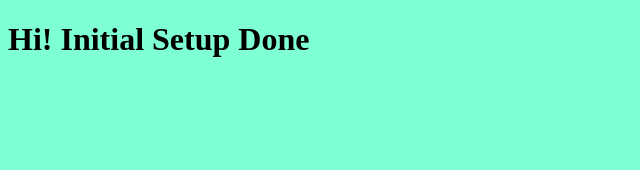
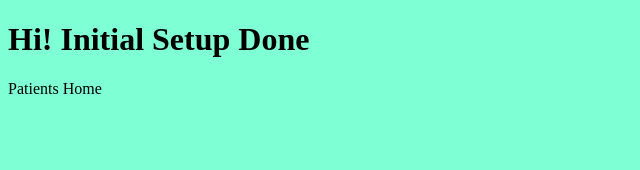
Before and after one commit to fchwpo/patients-client, a React app: page / in a window 1280 px wide. Shown: the top 170 px of the page, without its empty margins (0-640 px from the left). Built offline with nearby package versions, Linux system fonts and the light colour scheme.

Commit message:
Initial Setup - 5

```diff
--- a/package.json
+++ b/package.json
@@ -37,8 +37,10 @@
     "webpack-dev-server": "^3.11.0"
   },
   "dependencies": {
+    "@types/react-router-dom": "^5.1.6",
     "react": "^17.0.1",
     "react-dom": "^17.0.1",
+    "react-router-dom": "^5.2.0",
     "ts-node": "^9.0.0"
   }
 }
--- a/src/components/App.tsx
+++ b/src/components/App.tsx
@@ -1,8 +1,19 @@
 import * as React from "react";
+import {BrowserRouter, Route} from "react-router-dom";
+import { PatientsHome } from "./pages/home";
+import { PatientsListing } from "./pages/listing";
+import { PatientsDesc } from "./pages/desc";
 import './main.scss'
 
 export const App = () => (
-  <h1>
-    Hi! Initial Setup Done
-  </h1>
+  <>
+    <h1>
+      Hi! Initial Setup Done
+    </h1>
+    <BrowserRouter>
+      <Route path="/" exact component={PatientsHome} />
+      <Route path="/patients" exact component={PatientsListing} />
+      <Route path="/patients/:id" exact component={PatientsDesc} />
+    </BrowserRouter>
+  </>
 );
--- /dev/null
+++ b/src/components/pages/desc/index.tsx
@@ -0,0 +1,9 @@
+import * as React from "react"
+
+export const PatientsDesc: React.FC = () => {
+    return (
+        <div>
+            Patient Desc
+        </div>
+    )
+}
--- /dev/null
+++ b/src/components/pages/home/index.tsx
@@ -0,0 +1,9 @@
+import * as React from "react"
+
+export const PatientsHome: React.FC = () => {
+    return (
+        <div>
+            Patients Home
+        </div>
+    )
+}
--- /dev/null
+++ b/src/components/pages/listing/index.tsx
@@ -0,0 +1,9 @@
+import * as React from "react"
+
+export const PatientsListing: React.FC = () => {
+    return (
+        <div>
+            Patients Listing
+        </div>
+    )
+}
```
Also changed, not shown: 1 other file (tests, documents, lock files or other folders).
